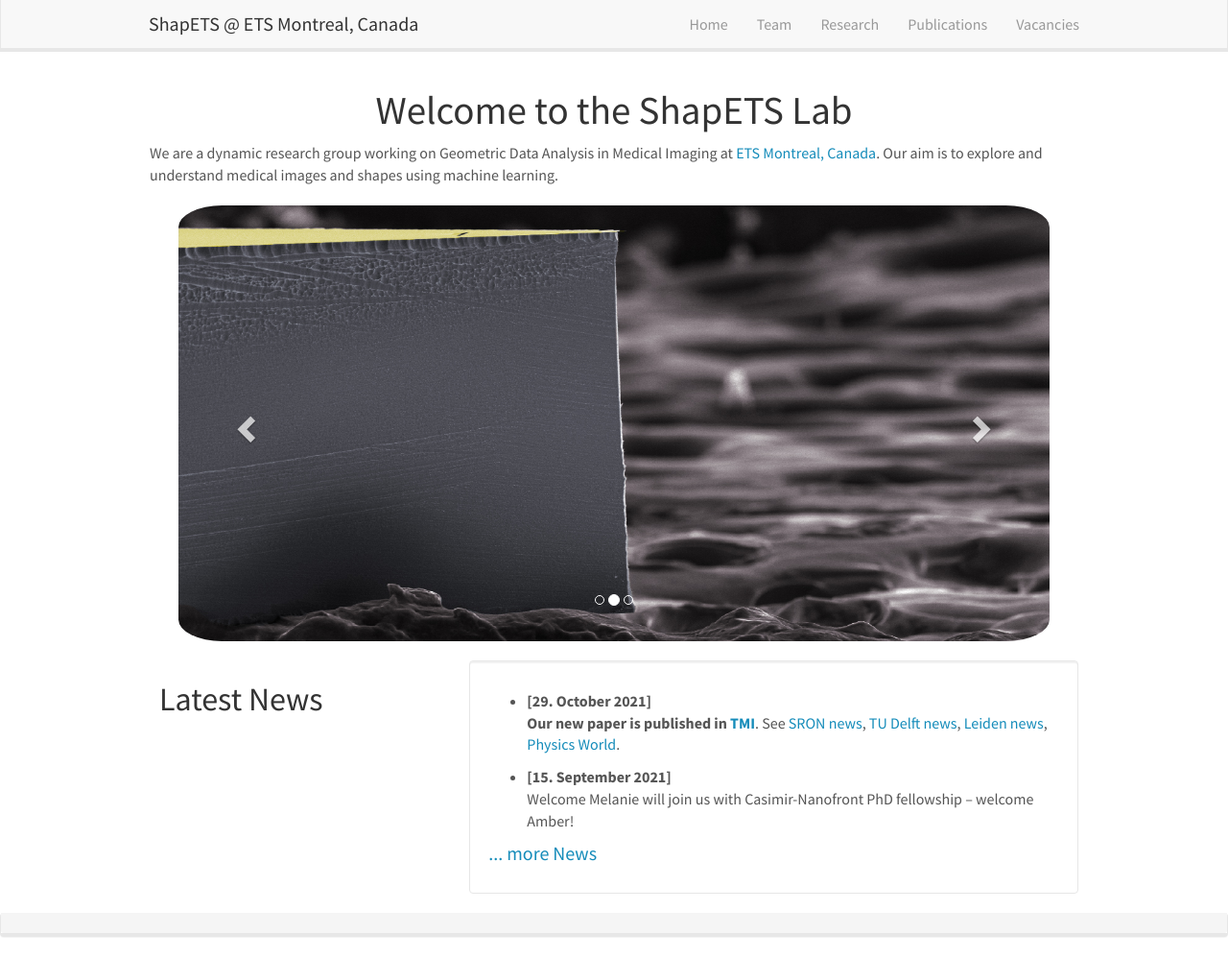
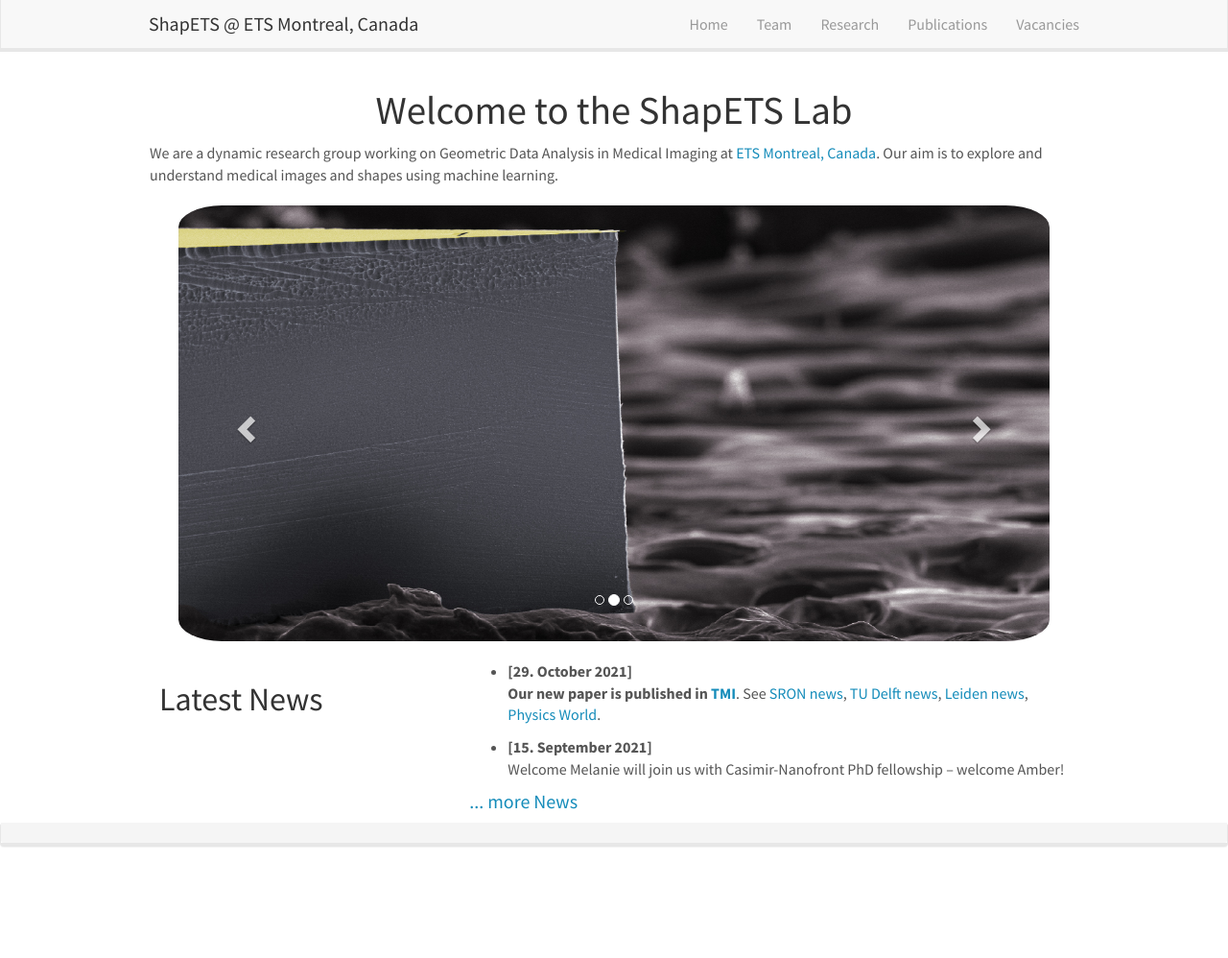
Before and after one commit to kharitz/shapets_website, a Jekyll site: the page built from _pages/home.md, in a window 1280 px wide and 998 px high. Shown: the whole window at 96% size. Built offline with Jekyll 4.4.1, drawn with Linux system fonts in a browser that asks for light colours; nearby versions of some CDN libraries.

Commit message:
Update news.html

```diff
--- a/_includes/news.html
+++ b/_includes/news.html
@@ -1,8 +1,8 @@
 
-<div class="well">
+<div >
 
 {% for article in site.data.news limit:9 %}
-<p><ul><li> <b>[{{article.date}}] </b> {{article.headline | markdownify}}</li></ul></p>
+<ul><li> <b>[{{article.date}}] </b> {{article.headline | markdownify}}</li></ul>
 {% endfor %}
 
 
```
